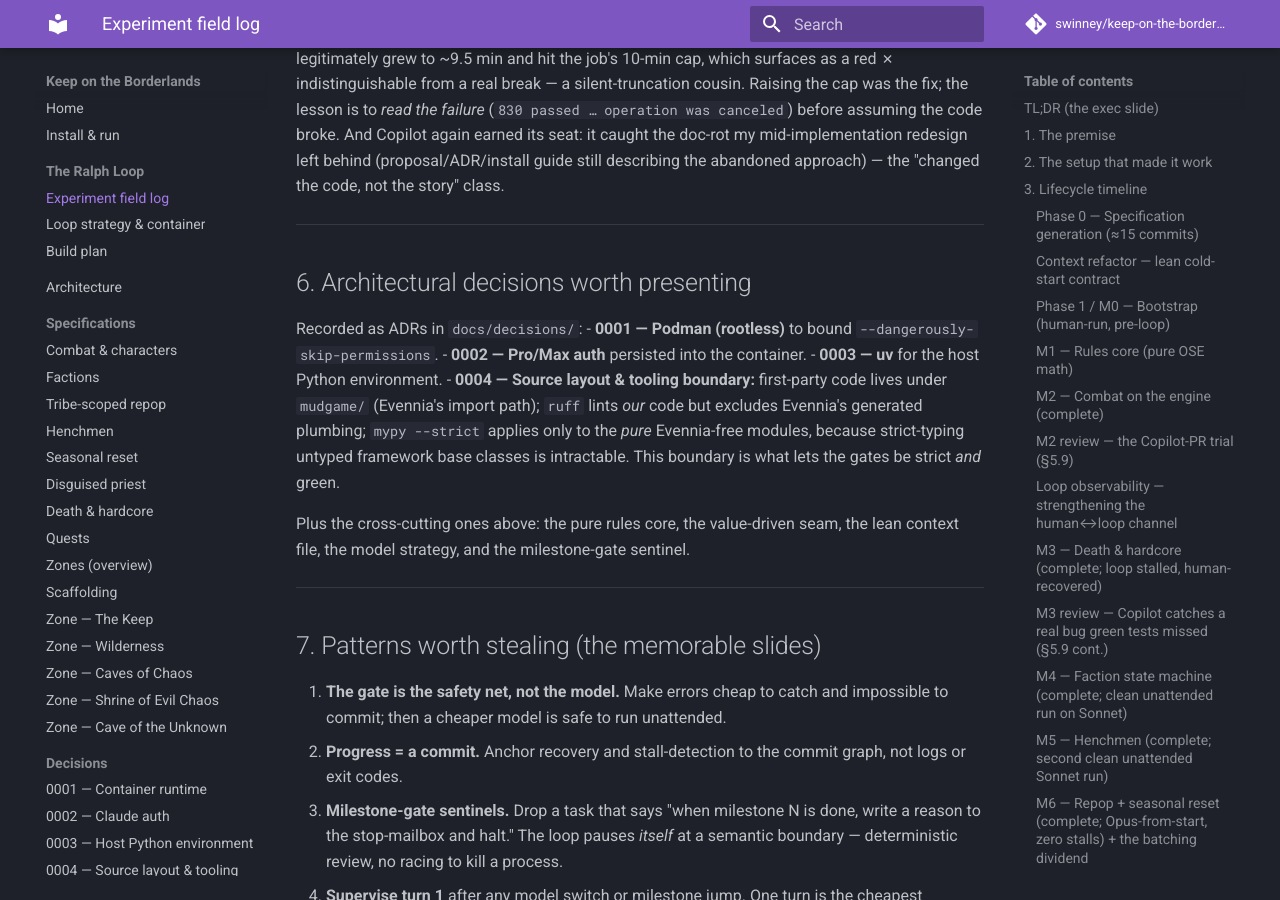
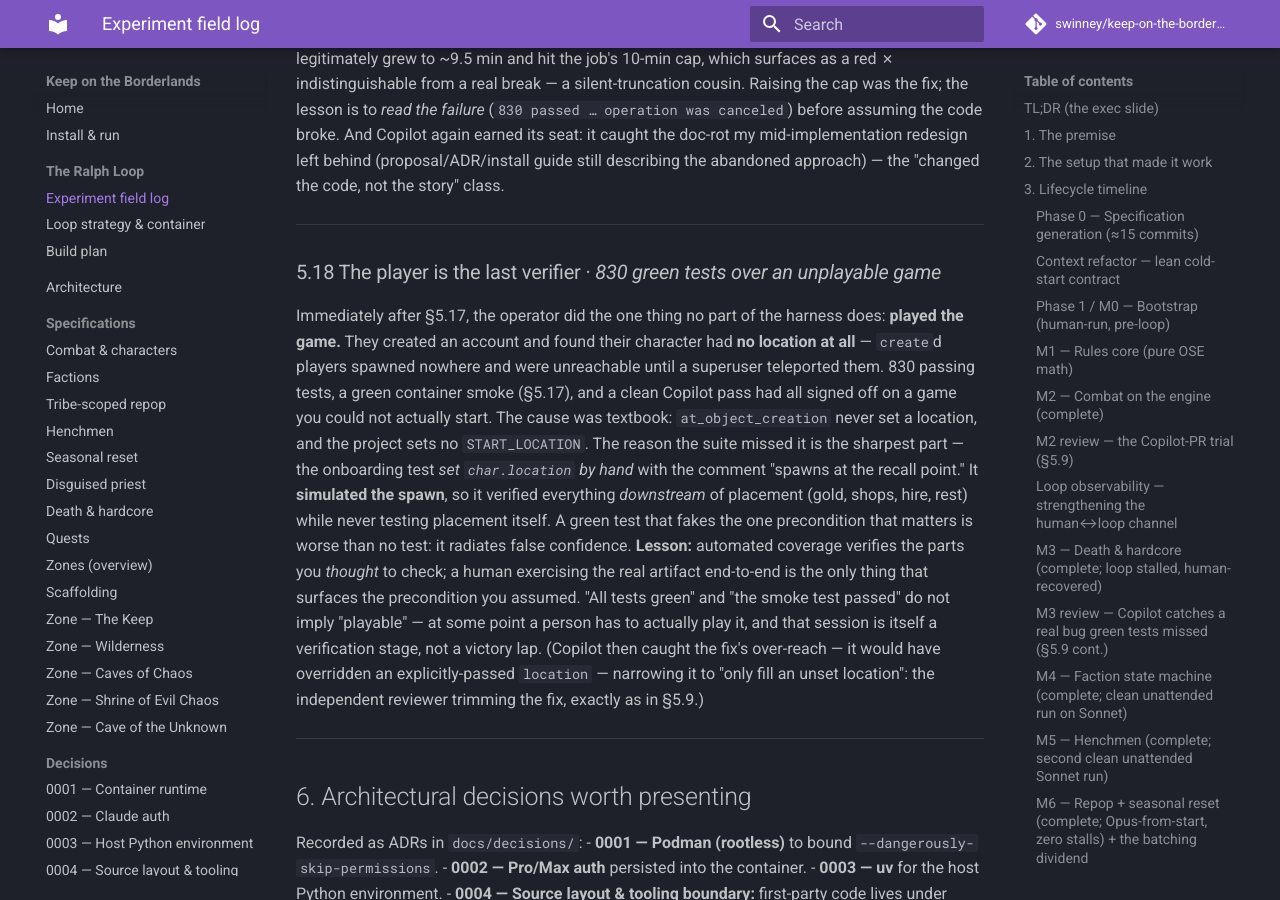
Before and after one commit to swinney/keep-on-the-borderlands, an MkDocs documentation site: the page built from docs/ralph-loop-experiment.md, in a window 1280 px wide and 900 px high, scrolled down 13756 px. Built offline with MkDocs 1.6.1 and Material for MkDocs 9.7.7, drawn with Linux system fonts in a browser that asks for light colours; comment, search, counter and statistics services are not loaded.

Commit message:
docs: field-log §5.18 — the player is the last verifier (#30)
Capture the start-location bug (PR #29): a human playing the game found that
`create`d characters spawned with no location — unreachable — while 830 tests, a
green container smoke, and a clean Copilot pass had all signed off. The onboarding
test masked it by setting char.location by hand ('spawns at the recall point'),
verifying everything downstream of placement while never testing placement. Lesson:
test-green and smoke-pass do not imply playable; the human exercising the real
artifact is the verification stage that surfaces assumed preconditions.

```diff
--- a/docs/ralph-loop-experiment.md
+++ b/docs/ralph-loop-experiment.md
@@ -566,6 +566,29 @@ describing the abandoned approach) — the "changed the code, not the story" cla
 
 ---
 
+### 5.18 The player is the last verifier  ·  *830 green tests over an unplayable game*
+Immediately after §5.17, the operator did the one thing no part of the harness
+does: **played the game.** They created an account and found their character had
+**no location at all** — `create`d players spawned nowhere and were unreachable
+until a superuser teleported them. 830 passing tests, a green container smoke
+(§5.17), and a clean Copilot pass had all signed off on a game you could not
+actually start. The cause was textbook: `at_object_creation` never set a
+location, and the project sets no `START_LOCATION`. The reason the suite missed it
+is the sharpest part — the onboarding test *set `char.location` by hand* with the
+comment "spawns at the recall point." It **simulated the spawn**, so it verified
+everything *downstream* of placement (gold, shops, hire, rest) while never testing
+placement itself. A green test that fakes the one precondition that matters is
+worse than no test: it radiates false confidence. **Lesson:** automated coverage
+verifies the parts you *thought* to check; a human exercising the real artifact
+end-to-end is the only thing that surfaces the precondition you assumed. "All
+tests green" and "the smoke test passed" do not imply "playable" — at some point a
+person has to actually play it, and that session is itself a verification stage,
+not a victory lap. (Copilot then caught the fix's over-reach — it would have
+overridden an explicitly-passed `location` — narrowing it to "only fill an unset
+location": the independent reviewer trimming the fix, exactly as in §5.9.)
+
+---
+
 ## 6. Architectural decisions worth presenting
 
 Recorded as ADRs in `docs/decisions/`:
```
